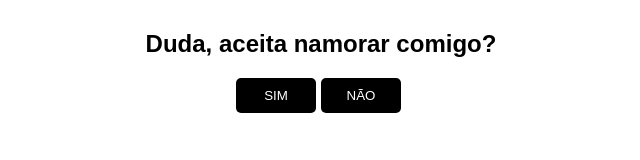
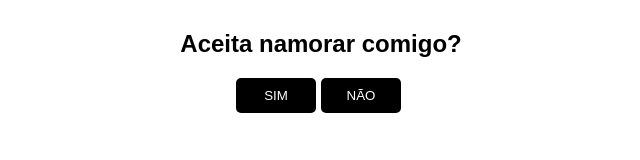
Before and after one commit to MTGB-25l/matheus.githubg.com.br, a plain HTML site: page index.html in a window 1280 px wide. Shown: the whole page, without its empty margins (329-969 px from the left). Drawn offline with Linux system fonts and the light colour scheme.

Commit message:
Update index.html

```diff
--- a/index.html
+++ b/index.html
@@ -8,12 +8,12 @@ Tutorial: https://www.youtube.com/watch?v=zxxB9SFh9p4
     <meta charset="UTF-8">
     <meta http-equiv="X-UA-Compatible" content="IE=edge">
     <meta name="viewport" content="width=device-width, initial-scale=1.0">
-    <title>Duda,namora comigo?</title>
+    <title>namora comigo?</title>
 </head>
 
 <body>
     <div id="conteudo">
-        <h2>Duda, aceita namorar comigo?</h2>
+        <h2>Aceita namorar comigo?</h2>
         <div style="margin: auto;width: 170px;">
             <button style="position: fixed;display: block;" class="btn" onclick="sim()">SIM</button>
             <button class="btn" onclick="desvia(this)" onmouseover="desvia(this)" style="position: absolute;">NÃO</button>
```
